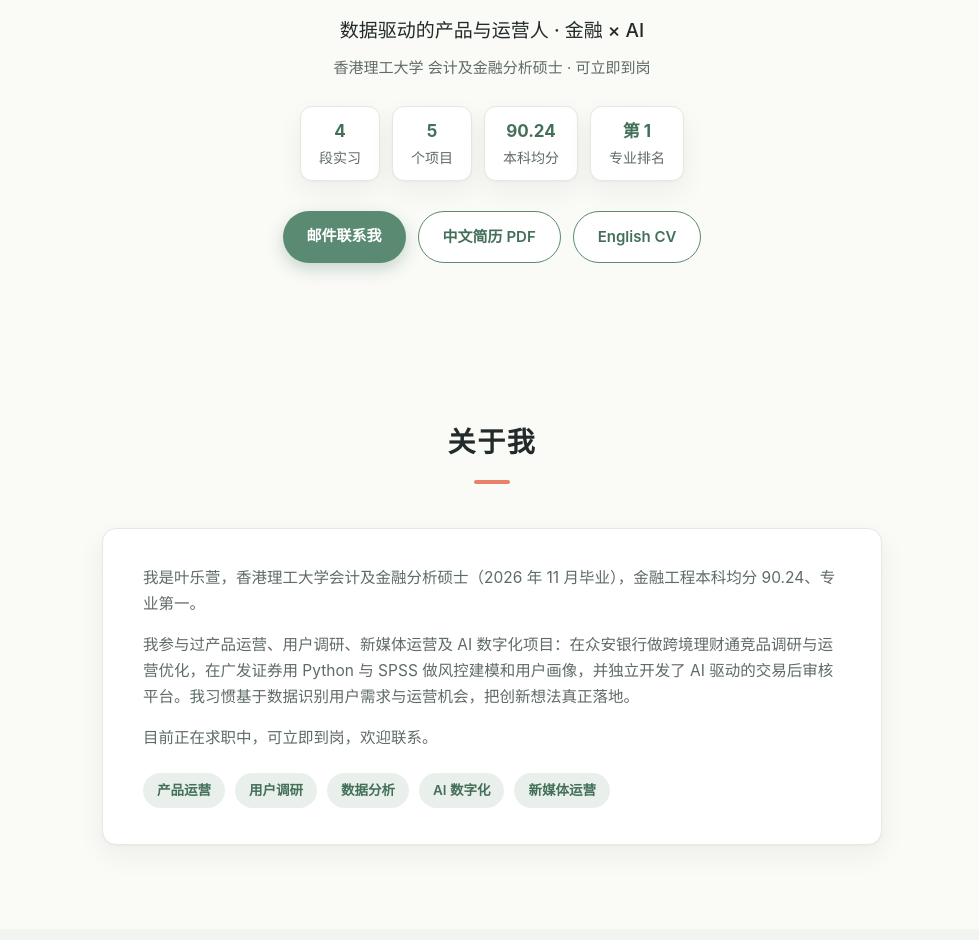
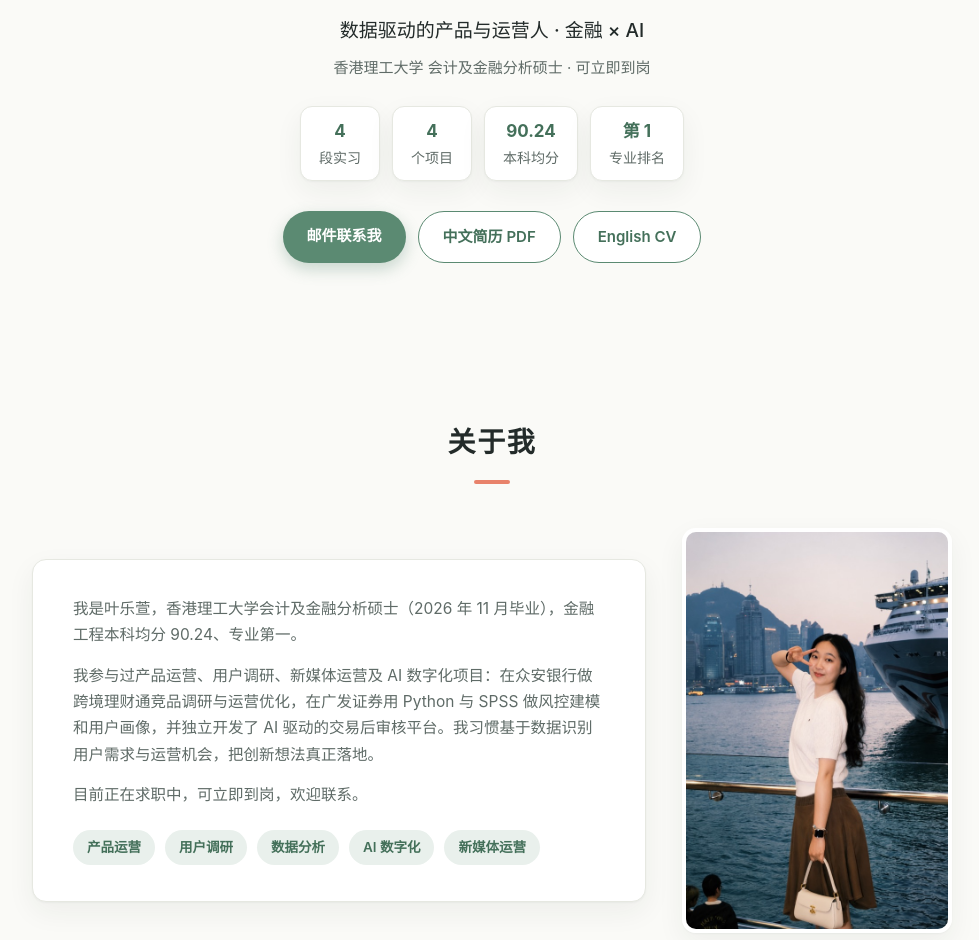
Before and after one commit to yelexuan1108-bit/elise-portfolio, a plain HTML site: page index.html in a window 1280 px wide. Shown: the part 452-1392 px from the top of the page, without its empty margins (148-1127 px from the left). Drawn offline with Linux system fonts and the light colour scheme.

Commit message:
更换头像为 Elise 照片，新增生活照，移除 Chrome 扩展项目

```diff
--- a/css/styles.css
+++ b/css/styles.css
@@ -253,14 +253,36 @@ img { display: block; max-width: 100%; }
 }
 
 /* ---------- 关于我 ---------- */
+.about-grid {
+  max-width: 920px;
+  margin: 0 auto;
+  display: flex;
+  align-items: center;
+  gap: 36px;
+}
+
 .about-card {
+  flex: 1;
   background: var(--card);
   border: 1px solid var(--border);
   border-radius: var(--radius);
   padding: 36px 40px;
   box-shadow: var(--shadow);
-  max-width: 780px;
-  margin: 0 auto;
+}
+
+.about-photo {
+  flex-shrink: 0;
+  width: 270px;
+  margin: 0;
+}
+
+.about-photo img {
+  width: 100%;
+  aspect-ratio: 2 / 3;
+  object-fit: cover;
+  border-radius: var(--radius);
+  border: 4px solid var(--card);
+  box-shadow: var(--shadow);
 }
 
 .about-card p {
@@ -603,7 +625,9 @@ img { display: block; max-width: 100%; }
   .section { padding: 58px 0; }
   .section-title { font-size: 24px; margin-bottom: 32px; }
 
+  .about-grid { flex-direction: column; gap: 24px; }
   .about-card { padding: 26px 22px; }
+  .about-photo { width: 210px; }
 
   .edu-item { flex-direction: column; gap: 4px; padding: 20px 20px; }
   .edu-period { padding-top: 0; }
--- a/index.html
+++ b/index.html
@@ -43,11 +43,16 @@
     <section id="about" class="section">
       <div class="wrap">
         <h2 class="section-title" data-i18n="about.heading">关于我</h2>
-        <div class="about-card">
-          <p data-i18n="about.p1"></p>
-          <p data-i18n="about.p2"></p>
-          <p data-i18n="about.p3"></p>
-          <div class="about-tags" id="about-tags"></div>
+        <div class="about-grid">
+          <div class="about-card">
+            <p data-i18n="about.p1"></p>
+            <p data-i18n="about.p2"></p>
+            <p data-i18n="about.p3"></p>
+            <div class="about-tags" id="about-tags"></div>
+          </div>
+          <figure class="about-photo reveal">
+            <img src="assets/life.jpg" alt="叶乐萱的生活照" loading="lazy">
+          </figure>
         </div>
       </div>
     </section>
--- a/js/i18n.js
+++ b/js/i18n.js
@@ -22,7 +22,7 @@ const I18N = {
       resumeEn: "English CV",
       stats: [
         { num: "4", label: "段实习" },
-        { num: "5", label: "个项目" },
+        { num: "4", label: "个项目" },
         { num: "90.24", label: "本科均分" },
         { num: "第 1", label: "专业排名" },
       ],
@@ -143,12 +143,6 @@ const I18N = {
           period: "2024.09 – 2025.01",
           desc: "分析 200+ 份问卷与社媒反馈，挖掘美发消费者在服务形式、产品使用与个性化上的需求；提出「上门美发服务 + L'Oréal Prat 小程序」一体化方案，设计端到端服务流程与用户体验，并给出商业化建议。",
         },
-        {
-          tag: "效率工具",
-          title: "秋招网申填写与投递管理 Chrome 扩展",
-          period: "2026",
-          desc: "面向校招的 Chrome 扩展（Manifest V3）：网申表单快速填报、岗位一键智能收录、投递追踪看板（阶段漏斗、统计与搜索）、简历资料库与离线 OCR 截图识别，100% 本地存储。自用开发，全流程提效。",
-        },
       ],
     },
 
@@ -183,7 +177,7 @@ const I18N = {
       resumeEn: "English CV",
       stats: [
         { num: "4", label: "Internships" },
-        { num: "5", label: "Projects" },
+        { num: "4", label: "Projects" },
         { num: "90.24", label: "Avg. /100" },
         { num: "Top 1", label: "Class Rank" },
       ],
@@ -303,12 +297,6 @@ const I18N = {
           period: "09/2024 – 01/2025",
           desc: "Analysed 200+ survey responses and social media feedback to uncover haircare consumers' needs in service formats, product usage and personalisation; proposed an integrated 'at-home hairdressing service + L'Oréal Prat mini-program' model with end-to-end service flow and UX design, plus commercialisation suggestions.",
         },
-        {
-          tag: "Productivity Tool",
-          title: "Job-Application Tracker Chrome Extension",
-          period: "2026",
-          desc: "A Chrome extension (Manifest V3) for campus recruitment: one-click form filling, smart job capture, an application dashboard (stage funnel, stats and search), a CV data library and offline OCR recognition — 100% local storage. Built for personal use to streamline applications.",
-        },
       ],
     },
 
```
Also changed, not shown: assets/life.jpg (added), assets/photo.jpg.
